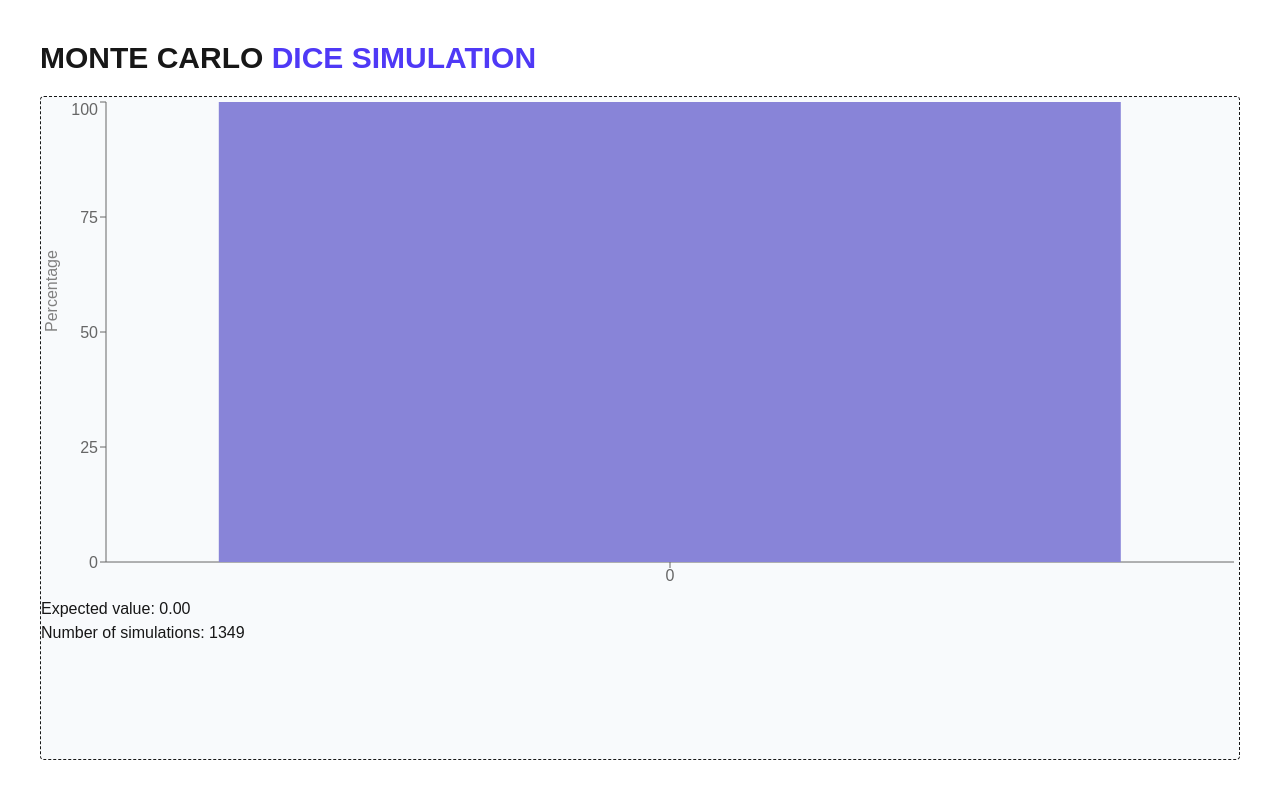
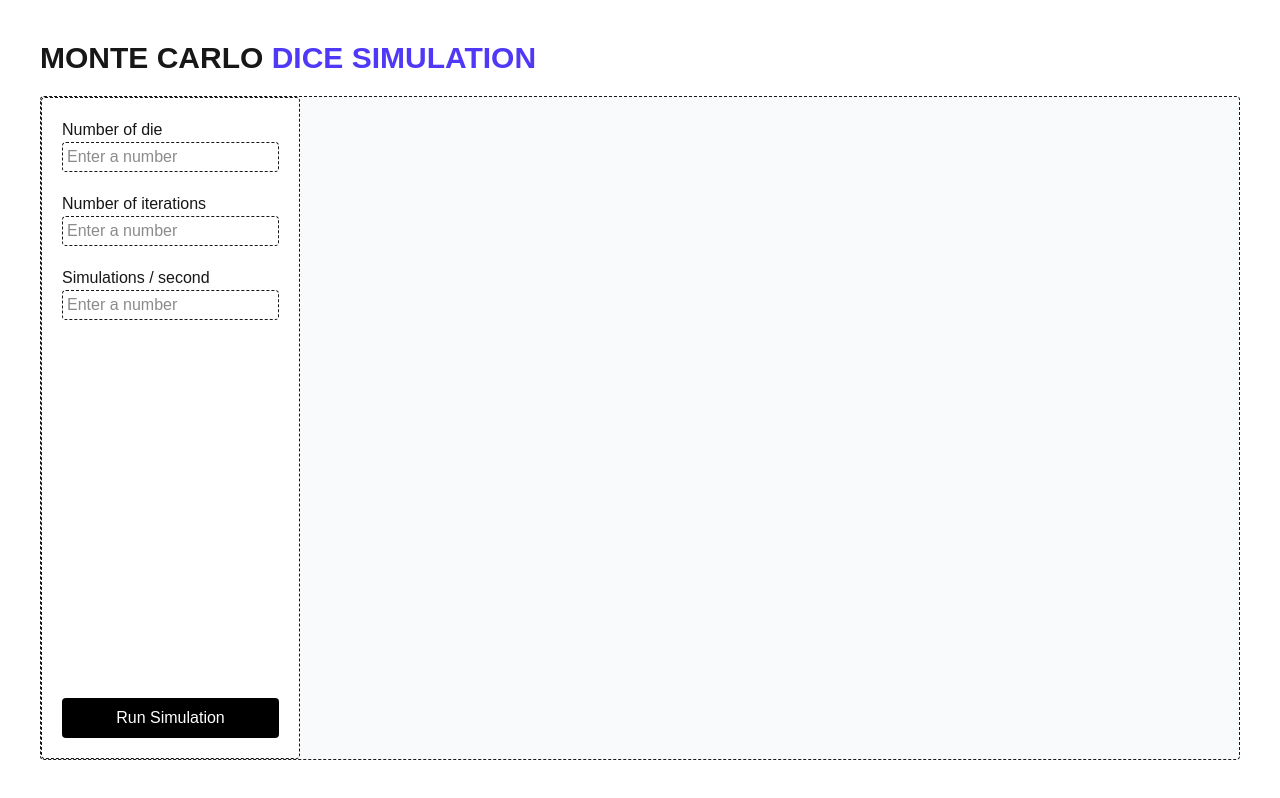
Before and after one commit to vincemaina/monte-carlo-dice-sandbox, a Next.js app: page / in a window 1280 px wide. Built offline with nearby package versions, Linux system fonts and the light colour scheme.

Commit message:
feat: add form so user can specify own config

```diff
--- a/src/app/monte-carlo.tsx
+++ b/src/app/monte-carlo.tsx
@@ -1,35 +1,37 @@
 "use client";
 
-import { useEffect, useRef, useState } from "react";
+import { FormEvent, useEffect, useRef, useState } from "react";
 import { SimulationVisualiser } from "./simulation-visualiser";
-
-interface Props {
-  numDice: number;
-  numIterations: number;
-  simulationRate: number;
-}
 
 export type Outcome = {
   sum: number,
   diceValues: number[]
 }
 
-export function MonteCarlo(props: Props) {
+export type Config = {
+  numDie: number,
+  numIterations: number,
+  simulationDelay: number,
+}
+
+export function MonteCarlo() {
+
+  const [config, setConfig] = useState<Config>();
 
   const timeout = useRef<NodeJS.Timeout>(null);
   const timeout2 = useRef<NodeJS.Timeout>(null);
+
   const outcomes = useRef<Outcome[]>([]);
-
   const [displayedOutcomes, setDisplayedOutcomes] = useState<Outcome[]>([]);
 
   function rollDice(): number {
     return Math.ceil(Math.random() * 6);
   }
 
-  function runSimulation(): void {
+  function runSimulation(numDice: number): void {
     const rolls: number[] = [];
 
-    for (let i = 0; i < props.numDice; i++) {
+    for (let i = 0; i < numDice; i++) {
       rolls.push(rollDice());
     }
 
@@ -40,30 +42,103 @@ export function MonteCarlo(props: Props) {
   }
 
   useEffect(() => {
+
+    if (!config) {
+      return;
+    }
+
     clearInterval(timeout.current!);
     clearInterval(timeout2.current!);
+
+    outcomes.current = [];  // Revert to default state
 
     timeout.current = setInterval(() => {
       setDisplayedOutcomes([...outcomes.current]);
     }, 100);
 
     timeout2.current = setInterval(() => {
-      if (outcomes.current.length >= props.numIterations) {
+      if (outcomes.current.length >= config.numIterations) {
         console.log("Max iterations.")
         clearInterval(timeout2.current!);
       }
-      runSimulation();
-    }, props.simulationRate);
+
+      runSimulation(config.numDie);
+    }, config.simulationDelay);
 
     return () => {
       clearInterval(timeout.current!);
       clearInterval(timeout2.current!);
     };
-  }, [props.numIterations, props.numDice]);
+  }, [config]);
+
+  /**
+   * Handles form submission events.
+   * Parses the form and updates config state.
+   */
+  function handleFormSubmit(e: FormEvent<HTMLFormElement>) {
+    e.preventDefault();
+
+    // Parse input fields
+    const formData = new FormData(e.currentTarget);
+    const numDie = formData.get("input-num-die") as string;
+    const numIterations = formData.get("input-num-iterations") as string;
+    const simulationRate = formData.get("input-simulation-rate") as string;
+
+    // Convert simulation rate -> delay
+    const simulationDelay = 1000 / parseInt(simulationRate);
+
+    // Update config state
+    setConfig({
+      numDie: parseInt(numDie),
+      numIterations: parseInt(numIterations),
+      simulationDelay
+    });
+  }
 
   return (
-    <>
-      <SimulationVisualiser outcomes={displayedOutcomes} />
-    </>
+    <div className="flex flex-grow">
+
+      {/* Config form */}
+      <form onSubmit={handleFormSubmit}
+        className="border border-dashed bg-white p-5 rounded max-w-[300px] flex flex-col gap-5">
+        <label>
+          <span>Number of die</span>
+          <input
+            type="number"
+            name="input-num-die"
+            placeholder="Enter a number"
+            required
+          />
+        </label>
+
+        <label title="How many times would you like to run the simulation?">
+          <span>Number of iterations</span>
+          <input
+            type="number"
+            name="input-num-iterations"
+            placeholder="Enter a number"
+            required
+          />
+        </label>
+
+        <label title="How many times should the simulation run per second?">
+          <span>Simulations / second</span>
+          <input
+            type="number"
+            name="input-simulation-rate"
+            placeholder="Enter a number"
+            required
+          />
+        </label>
+
+        <button type="submit" className="mt-auto">Run Simulation</button>
+      </form>
+
+      {/* Visualiser */}
+      {
+        config &&
+        <SimulationVisualiser outcomes={displayedOutcomes} />
+      }
+    </div >
   );
 }
```
